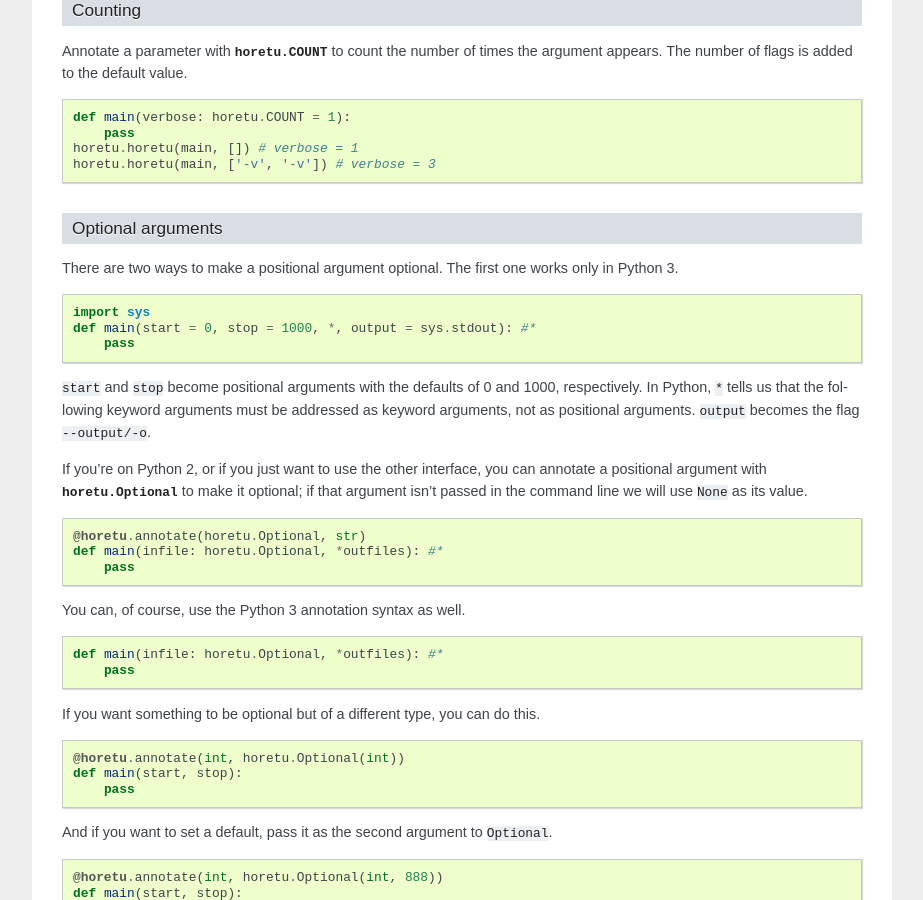
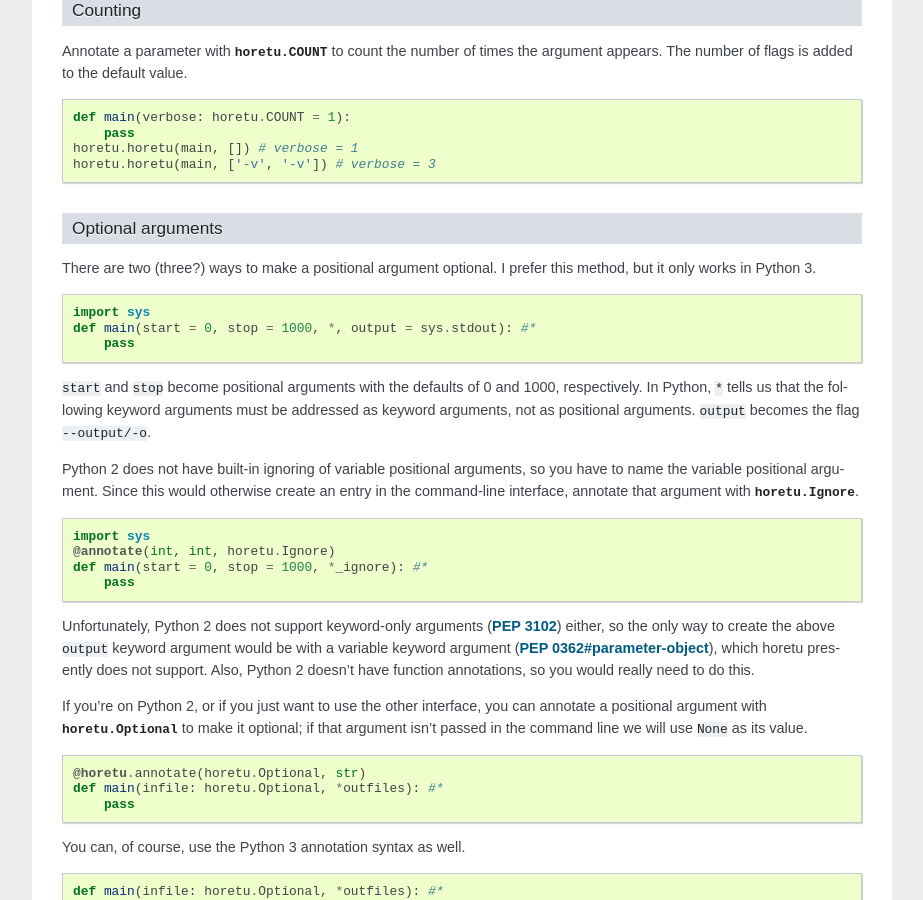
Before and after one commit to tlevine/horetu, a Sphinx documentation site: the page built from docs/settings.rst, in a window 1280 px wide and 900 px high, scrolled down 3481 px. Shown: the whole window, without its empty margins (198-1121 px from the left). Built offline with Sphinx 7.4.7, drawn with Linux system fonts in a browser that asks for light colours.

Commit message:
optional docs

```diff
--- a/docs/settings.rst
+++ b/docs/settings.rst
@@ -219,8 +219,8 @@
 
 Optional arguments
 ^^^^^^^^^^^^^^^^^^^^^^
-There are two ways to make a positional argument optional.
-The first one works only in Python 3.
+There are two (three?) ways to make a positional argument optional.
+I prefer this method, but it only works in Python 3.
 
 .. testcode::
 
@@ -232,6 +232,24 @@
 of 0 and 1000, respectively. In Python, ``*`` tells us that the following
 keyword arguments must be addressed as keyword arguments, not as positional
 arguments. ``output`` becomes the flag ``--output/-o``.
+
+Python 2 does not have built-in ignoring of variable positional arguments,
+so you have to name the variable positional argument. Since this would
+otherwise create an entry in the command-line interface, annotate that
+argument with :py:data:`horetu.Ignore`.
+
+.. testcode::
+
+    import sys
+    @annotate(int, int, horetu.Ignore)
+    def main(start = 0, stop = 1000, *_ignore): #*
+        pass
+
+Unfortunately, Python 2 does not support keyword-only arguments (:pep:`3102`)
+either, so the only way to create the above ``output`` keyword argument would
+be with a variable keyword argument (:pep:`0362#parameter-object`), which
+horetu presently does not support. Also, Python 2 doesn't have function
+annotations, so you would really need to do this.
 
 If you're on Python 2, or if you just want to use the other interface, you can
 annotate a positional argument with :py:data:`horetu.Optional` to make it
```
